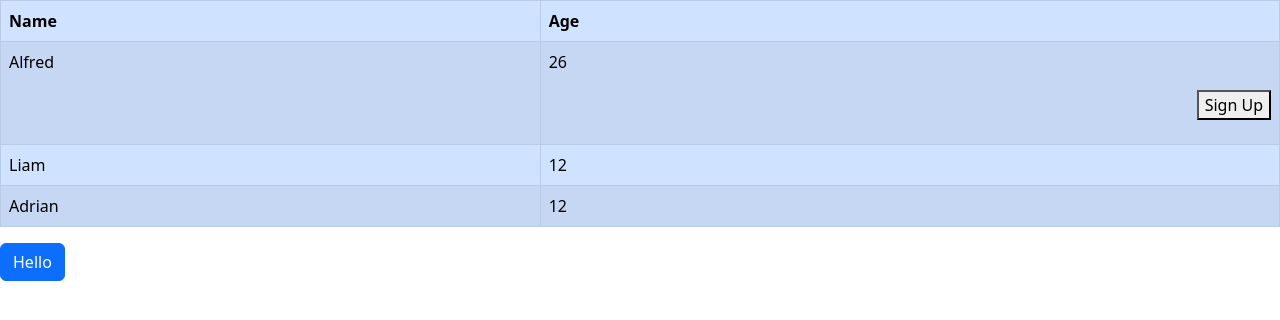
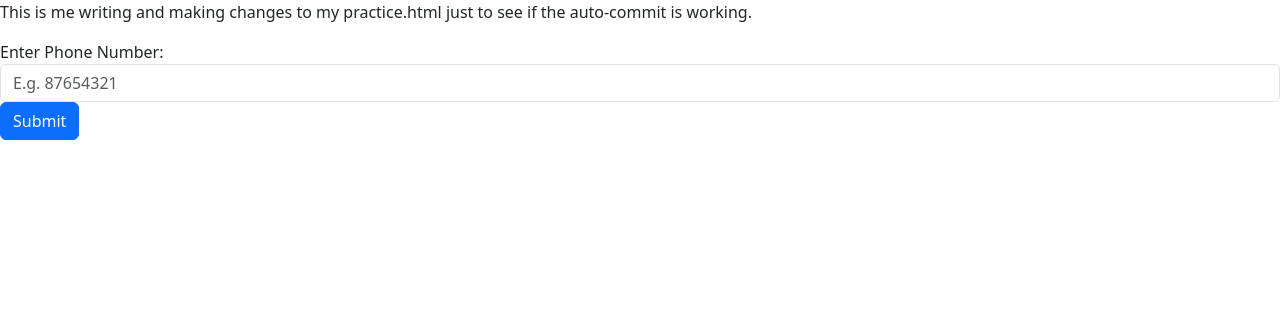
Before and after one commit to Computhink-Alfred/Alfred-WebThinker1-Sun-4pm, a plain HTML site: page practice.html in a window 1280 px wide. Drawn offline with Linux system fonts and the light colour scheme.

Commit message:
Oct 2, 2024, 6:18 AM

```diff
--- a/practice.html
+++ b/practice.html
@@ -12,32 +12,25 @@
     </style>
   </head>
   <body>
-    <table class="table table-primary table-hover table-striped table-bordered">
-      <thead>
-        <tr>
-          <th>Name</th>
-          <th>Age</th>
-        </tr>
-      </thead>
-      <tbody>
-        <tr>
-          <td>Alfred</td>
-          <td>
-            <p class="text-left">26</p>
-            <p class="text-right"><button>Sign Up</button></p>
-          </td>
-        </tr>
-        <tr>
-          <td>Liam</td>
-          <td>12</td>
-        </tr>
-        <tr>
-          <td>Adrian</td>
-          <td>12</td>
-        </tr>
-      </tbody>
-    </table>
+    <p>This is me writing and making changes to my practice.html just to see if the auto-commit is working.</p>
+    <form>
+      <label for="userPhoneNumber">Enter Phone Number:</label>
+      <input type="number" id="userPhoneNumber" placeholder="E.g. 87654321" class="form-control">
+      <p id="phoneNumberError" class="text-danger d-none">Field cannot be left blank.</p>
+      <button type="button" class="btn btn-primary" onclick="validate()">Submit</button>
+    </form>
+    <script>
+      const validate = () => {
+        let userNumber = document.getElementById("userPhoneNumber").value.length;
 
-    <button class="btn btn-primary">Hello</button>
+        if (userNumber == 0) {
+          document.getElementById("userPhoneNumber").classList = "form-control is-invalid";
+          document.getElementById("phoneNumberError").classList = "text-danger";
+        } else {
+          document.getElementById("userPhoneNumber").classList = "form-control";
+          document.getElementById("phoneNumberError").classList = "text-danger d-none";
+        }
+      }
+    </script>
   </body>
 </html>
```
